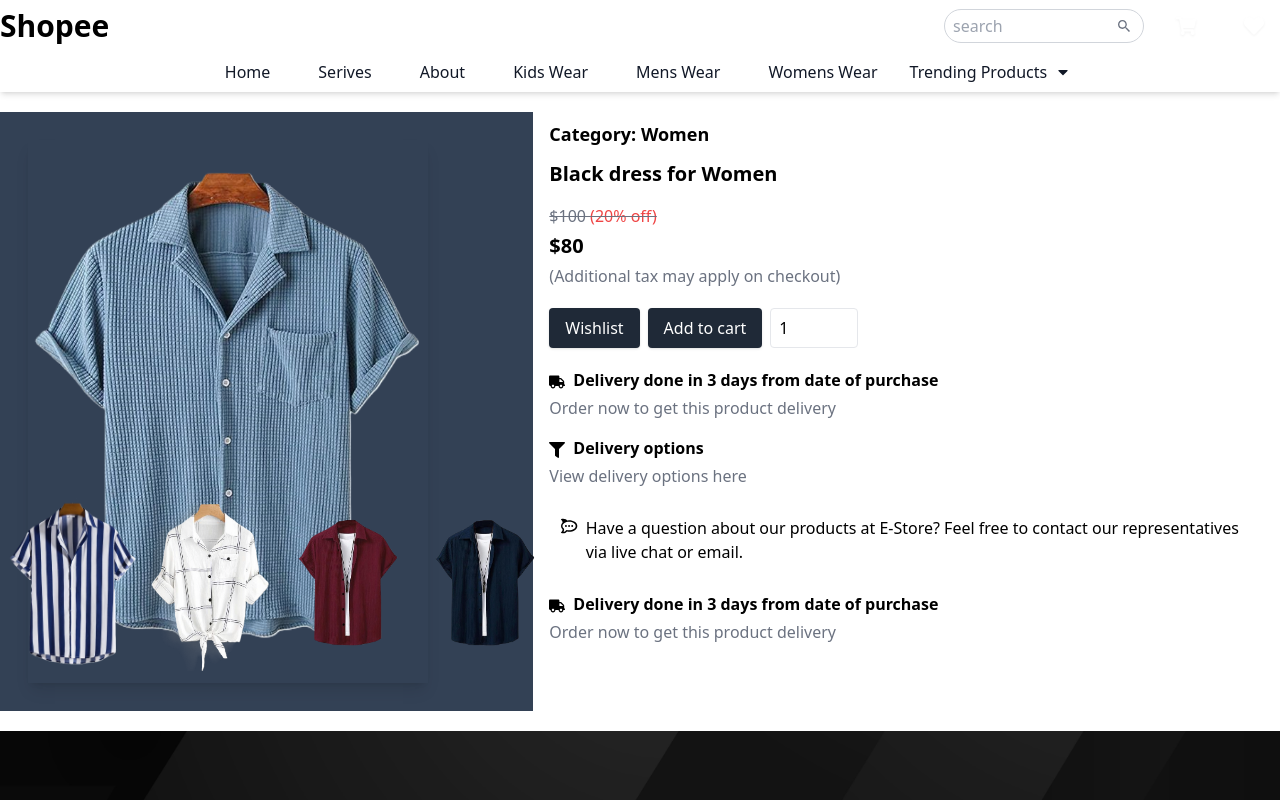
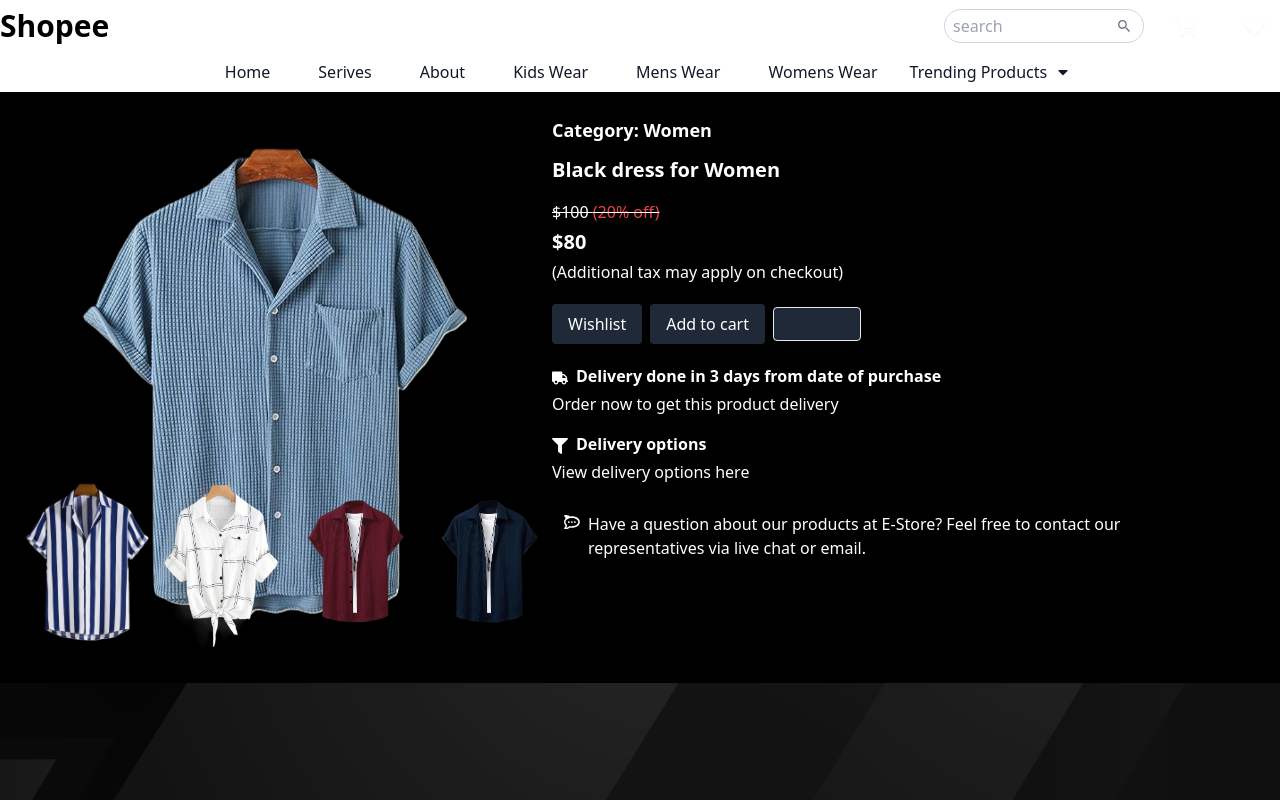
Before and after one commit to iamjuu/shoppee-ecommerce-react, a React (Vite) app: page /details in a window 1280 px wide. Shown: the top 800 px of the page. Built offline with nearby package versions, Linux system fonts and the light colour scheme.

Commit message:
add some changes in details page

```diff
--- a/src/pages/DetailsPage/DetailsPage.jsx
+++ b/src/pages/DetailsPage/DetailsPage.jsx
@@ -1,21 +1,21 @@
 import React from 'react';
 import { FaRocketchat, FaTruck, FaFilter } from 'react-icons/fa';
-import Image1 from '../../assets/shirt/shirt.png'
-import Image2 from '../../assets/shirt/shirt2.png'
-import Image3 from '../../assets/shirt/shirt3.png'
-import Image4 from '../../assets/shirt/shirt4.png'
-import Image5 from '../../assets/shirt/shirt5.png'
-
-
+import Image1 from '../../assets/shirt/shirt.png';
+import Image2 from '../../assets/shirt/shirt2.png';
+import Image3 from '../../assets/shirt/shirt3.png';
+import Image4 from '../../assets/shirt/shirt4.png';
+import Image5 from '../../assets/shirt/shirt5.png';
+import { Container } from './DetailsStyle';
 
 const DetailsPage = () => {
   return (
-    <div className="container my-5">
+    <Container>
+      <div className="container mx-auto text-white p-4">
         <div className="flex flex-wrap">
-        <div className="w-[700px] bg-slate-700 md:w-5/12 p-2">
+          <div className="w-full md:w-5/12 p-2">
             <div className="relative">
               <img
-              className="w-[400px]  m-5 h-90 object-cover shadow-lg"
+                className="w-full h-auto max-w-[400px] mx-auto object-cover shadow-lg"
                 src={Image1}
                 alt="Product"
               />
@@ -49,105 +49,53 @@ const DetailsPage = () => {
               <div className="text-lg font-bold mb-2">Category: Women</div>
               <div className="text-xl font-bold my-3">Black dress for Women</div>
               <div className="my-4">
-              <p className="mb-1 text-gray-500 line-through">$100 <span className="text-red-500">(20% off)</span></p>
+                <p className="mb-1 text-gray-500 line-through">
+                  $100 <span className="text-red-500">(20% off)</span>
+                </p>
                 <p className="text-xl font-bold mb-1">$80</p>
                 <p className="text-gray-500">(Additional tax may apply on checkout)</p>
               </div>
-            <div className="flex gap-2 my-5">
-              <a href="#" className="btn shadow bg-gray-800 text-white py-2 px-4 rounded">Wishlist</a>
-              <button className="btn shadow bg-gray-800 text-white py-2 px-4 rounded">Add to cart</button>
+              <div className="flex gap-2 my-5 items-center">
+                <a href="#" className="btn shadow bg-gray-800 text-white py-2 px-4 rounded">
+                  Wishlist
+                </a>
+                <button className="btn shadow bg-gray-800 text-white py-2 px-4 rounded">
+                  Add to cart
+                </button>
                 <input
                   type="number"
-                className="form-input border rounded px-2 py-1"
+                  className="border bg-gray-800 text-white rounded px-2 py-1"
                   id="cart_quantity"
-                value="1"
-                min="0"
+                  min="1"
                   max="5"
-                placeholder="Quantity"
                   name="cart_quantity"
                 />
               </div>
               <div className="my-4">
-              <p className="font-bold mb-1"><FaTruck className="inline mr-2" />Delivery done in 3 days from date of purchase</p>
+                <p className="font-bold mb-1">
+                  <FaTruck className="inline mr-2" />
+                  Delivery done in 3 days from date of purchase
+                </p>
                 <p className="text-gray-500">Order now to get this product delivery</p>
               </div>
               <div className="my-4">
-              <p className="font-bold mb-1"><FaFilter className="inline mr-2" />Delivery options</p>
+                <p className="font-bold mb-1">
+                  <FaFilter className="inline mr-2" />
+                  Delivery options
+                </p>
                 <p className="text-gray-500">View delivery options here</p>
               </div>
-            <div className="bg-light p-3 my-4 flex items-start">
+              <div className=" p-3 my-4 flex items-start">
                 <FaRocketchat className="text-xl mr-2" />
-              <p>Have a question about our products at E-Store? Feel free to contact our representatives via live chat or email.</p>
-            </div>
-            <div className="my-4">
-              <p className="font-bold mb-1"><FaTruck className="inline mr-2" />Delivery done in 3 days from date of purchase</p>
-              <p className="text-gray-500">Order now to get this product delivery</p>
+                <p>
+                  Have a question about our products at E-Store? Feel free to contact our representatives via live chat or email.
+                </p>
               </div>
             </div>
           </div>
         </div>
-{/*
-      <div className="my-4">
-        <hr className="my-4" />
-        <p className="text-2xl font-bold">Similar Products</p>
-        <div className="flex flex-wrap gap-4 mt-4">
-          <div className="w-full md:w-1/4 p-2">
-            <div className="border rounded overflow-hidden shadow-lg">
-              <img
-                className="w-full"
-                src="https://source.unsplash.com/gsKdPcIyeGg"
-                alt="Similar Product 1"
-              />
-              <div className="p-2">
-                <p className="text-lg font-bold">Lovely black dress</p>
-                <p className="text-xl">$100</p>
       </div>
-            </div>
-          </div>
-          <div className="w-full md:w-1/4 p-2">
-            <div className="border rounded overflow-hidden shadow-lg">
-              <img
-                className="w-full"
-                src="https://source.unsplash.com/sg_gRhbYXhc"
-                alt="Similar Product 2"
-              />
-              <div className="p-2">
-                <p className="text-lg font-bold">Lovely Dress with patterns</p>
-                <p className="text-xl">$85</p>
-              </div>
-            </div>
-          </div>
-          <div className="w-full md:w-1/4 p-2">
-            <div className="border rounded overflow-hidden shadow-lg">
-              <img
-                className="w-full"
-                src="https://source.unsplash.com/gJZQcirK8aw"
-                alt="Similar Product 3"
-              />
-              <div className="p-2">
-                <p className="text-lg font-bold">Lovely fashion dress</p>
-                <p className="text-xl">$200</p>
-              </div>
-            </div>
-          </div>
-          <div className="w-full md:w-1/4 p-2">
-            <div className="border rounded overflow-hidden shadow-lg">
-              <img
-                className="w-full"
-                src="https://source.unsplash.com/qbB_Z2pXLEU"
-                alt="Similar Product 4"
-              />
-              <div className="p-2">
-                <p className="text-lg font-bold">Lovely red dress</p>
-                <p className="text-xl">$120</p>
-              </div>
-            </div>
-          </div>
-        </div>
-      </div> */}
-
-
-    </div>
+    </Container>
   );
 };
 
--- /dev/null
+++ b/src/pages/DetailsPage/DetailsStyle.js
@@ -0,0 +1,10 @@
+import styled from "styled-components";
+
+export const Container = styled.div`
+color: wheat;
+background-color: black;
+p{
+    color: white;
+}
+
+`;
```
Lines whose indentation alone changed are shown as unchanged.
